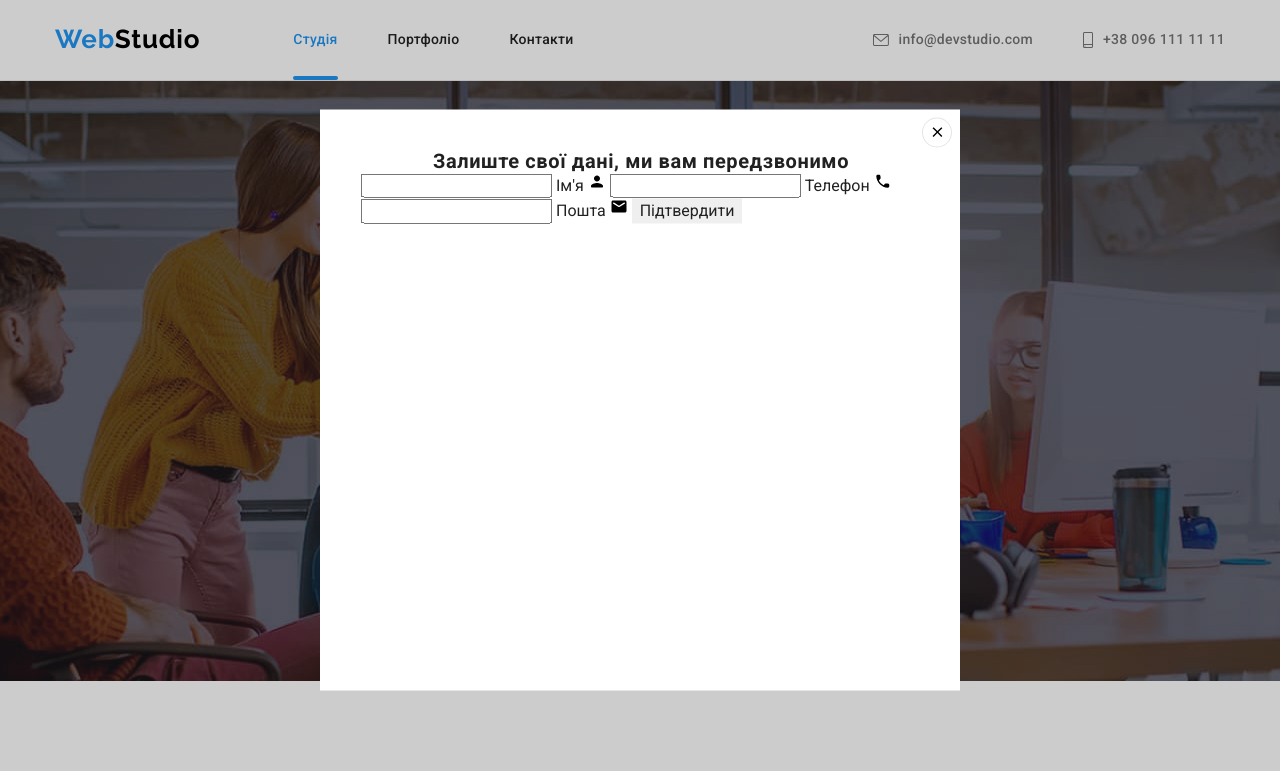
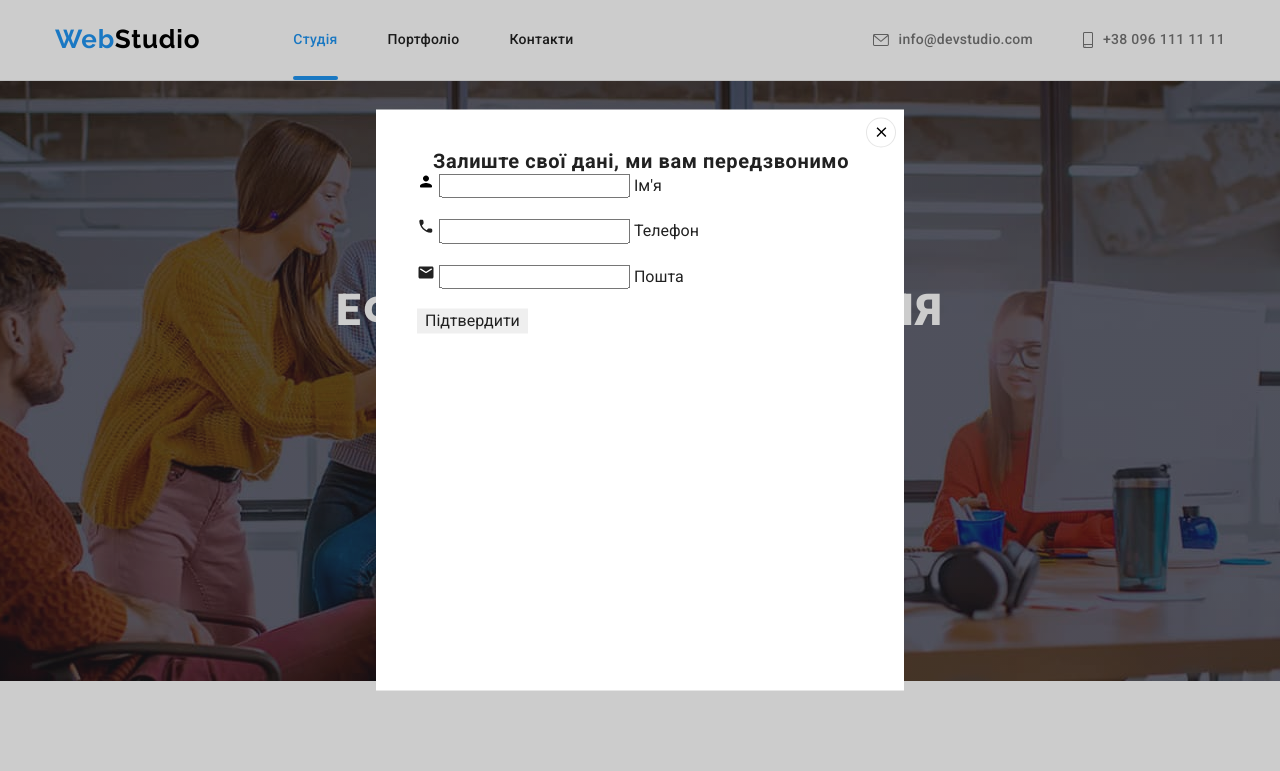
Before and after one commit to Djoult/goit-markup-hw-06, a plain HTML site: page index.html in a window 1280 px wide. Both pictures are taken after a click on the button "Замовити послугу". Shown: the top 771 px of the page. Drawn offline with Linux system fonts and the light colour scheme.

Commit message:
Adding inputs in modal

```diff
--- a/css/styles.css
+++ b/css/styles.css
@@ -809,6 +809,10 @@ img {
   letter-spacing: 0.03em;
   color: var(--main-color);
 }
+.form-field {
+  position: relative;
+  margin-bottom: 20px;
+}
 @keyframes show {
   0% {
     opacity: 0;
--- a/index.html
+++ b/index.html
@@ -486,29 +486,49 @@
         </button>
         <form class="form modal-form" autocomplete="off">
           <p class="contact-details-head">Залиште свої дані, ми вам передзвонимо</p>
-      <label class="form-field">
-        <input type="text" class="form-input" name="name" placeholder=" " />
-        <span class="form-label">Ім'я</span>
+
+      <div class="form-field">
         <svg class="icons-of-modal" width="18" height="18">
             <use href="./images/icons.svg#icon-person"></use>
           </svg>
-      </label>
+        <input
+          type="text"
+          class="form-input"
+          name="name"
+          id="name"
+          placeholder=" "
+        />
+        <label for="name" class="form-label">Ім'я</label>
+      </div>
 
-      <label class="form-field">
-        <input type="phone" class="form-input" name="phone" placeholder=" " />
-        <span class="form-label">Телефон</span>
-        <svg class="icons-of-modal" width="18" height="18">
+      <div class="form-field">
+        <svg class="close-icon" width="18" height="18">
             <use href="./images/icons.svg#icon-phone"></use>
           </svg>
-      </label>
+        <input
+          type="tel"
+          class="form-input"
+          name="phone"
+          id="phone"
+          placeholder=" "
+        />
+        <label for="name" class="form-label">Телефон</label>
+      </div>
 
-      <label class="form-field">
-        <input type="email" class="form-input" name="mail" placeholder=" " />
-        <span class="form-label">Пошта</span>
-        <svg class="icons-of-modal" width="18" height="18">
+      <div class="form-field">
+        <svg class="close-icon" width="18" height="18">
             <use href="./images/icons.svg#icon-email"></use>
           </svg>
-      </label>
+        <input
+          type="email"
+          class="form-input"
+          name="mail"
+          id="mail"
+          placeholder=" "
+        />
+        <label for="mail" class="form-label">Пошта</label>
+      </div>
+
       <button type="submit" class="modal-submit button">Підтвердити</button>
     </form>
       </div>
```
Lines whose indentation alone changed are shown as unchanged.
